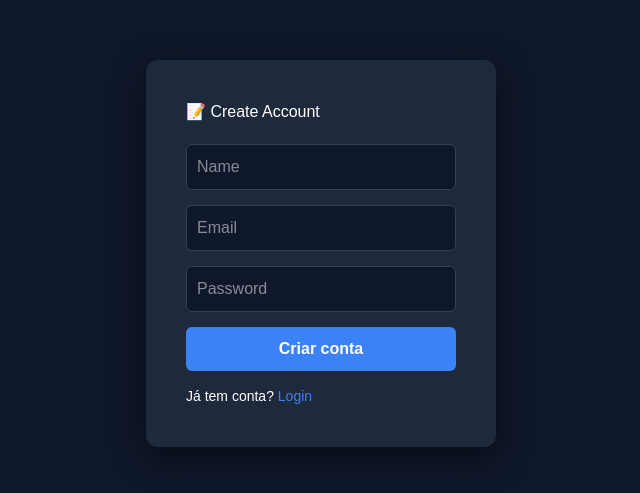
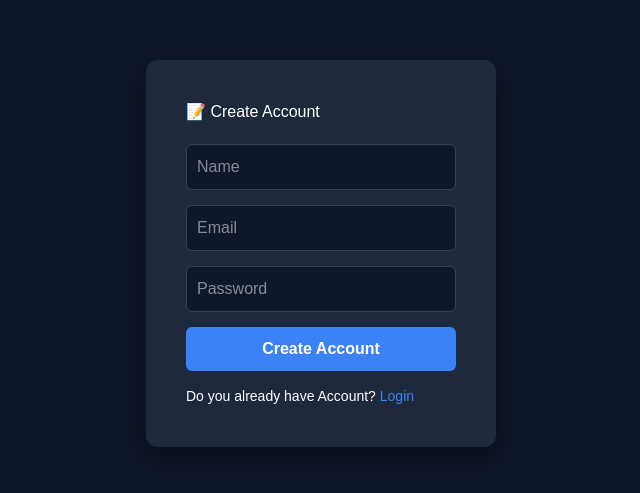
Before and after one commit to diogoh04/leave-system, a Next.js app: page /signup in a window 1280 px wide. Shown: the part 147-640 px from the top of the page, without its empty margins (319-959 px from the left). Built offline with nearby package versions, Linux system fonts and the light colour scheme.

Commit message:
update calendar

```diff
--- a/app/dashboard/page.tsx
+++ b/app/dashboard/page.tsx
@@ -337,7 +337,7 @@ return (
     Select the dates on the calendar.
   </p>
     <Calendar
-      locale="pt-PT"
+      locale="en-GB"
 
       onClickDay={(date) => {
   if (!startDate || (startDate && endDate)) {
--- a/app/login/page.tsx
+++ b/app/login/page.tsx
@@ -69,7 +69,7 @@ export default function LoginPage() {
   style={input}
 />
 
-        <button style={button} onClick={handleLogin}>Entrar</button>
+        <button style={button} onClick={handleLogin}>Enter</button>
 
         <p style={{ marginTop: 15, fontSize: 14 }}>
           Do you have Account ?{" "}
--- a/app/signup/page.tsx
+++ b/app/signup/page.tsx
@@ -22,7 +22,7 @@ console.log("STATUS:", res.status)
 console.log("DATA:", data)
 
 if (!res.ok) {
-  alert(data.error || "Erro ao criar conta")
+  alert(data.error || "Error in create account")
   return
 }
 
@@ -75,10 +75,10 @@ alert("Account created successfully!")
   style={input}
 />
 
-        <button style={button} onClick={handleSignup}>Criar conta</button>
+        <button style={button} onClick={handleSignup}>Create Account</button>
 
         <p style={{ marginTop: 15, fontSize: 14 }}>
-          Já tem conta?{" "}
+          Do you already have Account?{" "}
           <a href="/login" style={{ color: "#3b82f6" }}>
             Login
           </a>
```
